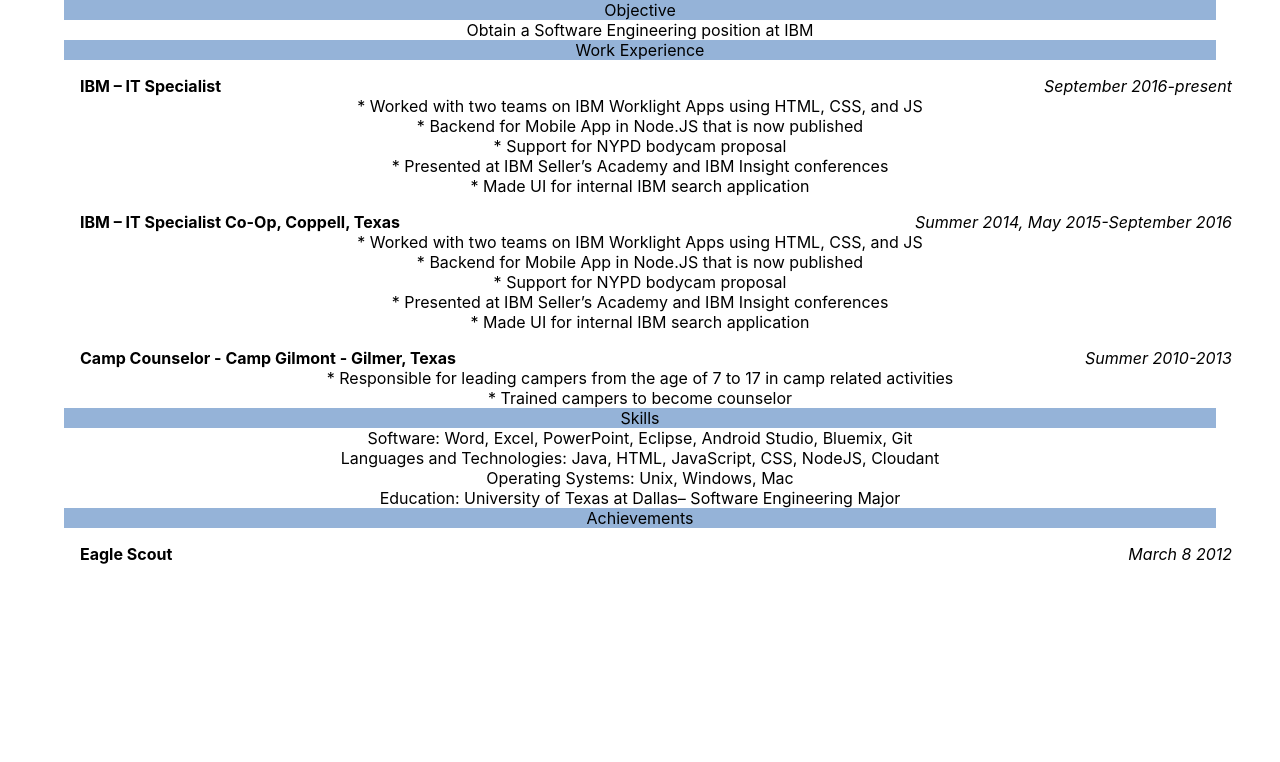
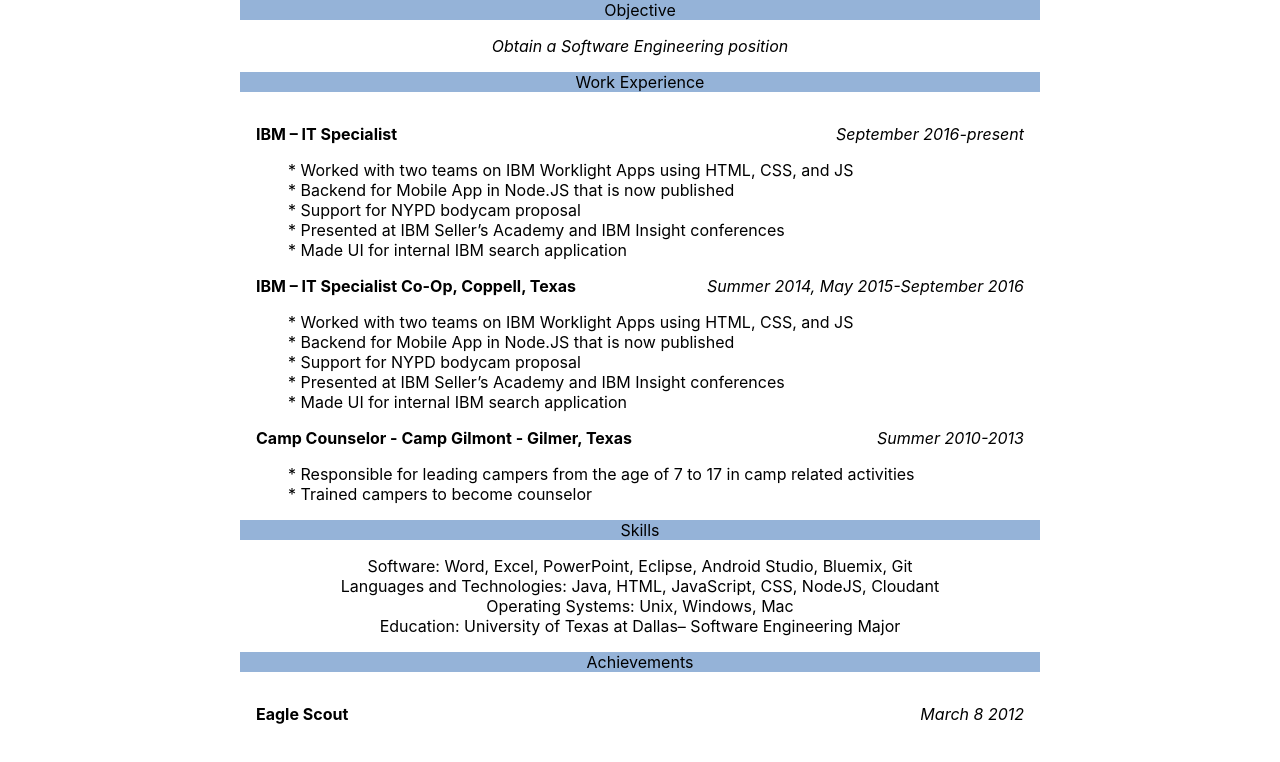
Before and after one commit to yeltnar/resume, a React (Create React App) app: page / in a window 1280 px wide. Shown: the top 762 px of the page. Built offline with nearby package versions, Linux system fonts and the light colour scheme.

Commit message:
better formatting

```diff
--- a/src/App.js
+++ b/src/App.js
@@ -12,7 +12,7 @@
       content:[
         {
           type:"plain",
-          data:["Obtain a Software Engineering position at IBM"],
+          data:["<i>Obtain a Software Engineering position</i>"],
         }
       ]
     },
--- a/src/components/templates/section.js
+++ b/src/components/templates/section.js
@@ -26,9 +26,7 @@
             if(single_content.type==="plain"){
 
                 single_to_return = single_content.data.map((cur)=>{
-                    return(
-                        <div>{cur}</div>
-                    )
+                    return <div dangerouslySetInnerHTML={{__html:cur}} />;
                 });
 
             }else if(single_content.type==="plain-date"){
@@ -47,6 +45,8 @@
                         <div>* {cur}</div>
                     );
                 });
+
+                single_to_return = <div class="bullet_container">{single_to_return}</div>
 
             }else{
                 console.log(JSON.stringify(single_content,null,2));
--- a/src/components/templates/style.css
+++ b/src/components/templates/style.css
@@ -1,3 +1,14 @@
+#root{
+    width:100vw;
+    height:100vh;
+    display:flex;
+    justify-content: space-around;
+}
+
+.App{
+    width: 50rem;
+}
+
 .section{
     display: flex;
     flex-direction: column;
@@ -7,19 +18,21 @@
 
 .section-title{
     background-color: #95b3d8;
-    width: 90vw;
+    width: 100%;
+    min-width: 200px;
 }
 
 .section-content{
-    max-width: 90vw;
-    width: 90vw;
+    /* max-width: 90vw; */
+    /* width: 90vw; */
+    width: 100%;
+    padding: 1rem 1rem 1rem 1rem;
 }
 
 .plain-date-holder{
     display: flex;
     justify-content: space-between;
-    width: 100%;
-    margin: 1rem 1rem 0rem 1rem;
+    margin: 1rem 1rem 1rem 1rem;
 }
 
 .plain-date-holder > .title{
@@ -29,3 +42,8 @@
 .plain-date-holder > .date{
     font-style: italic;
 }
+
+.bullet_container{
+    text-align: left;
+    margin: 0rem 3rem 0rem 3rem;
+}
```
